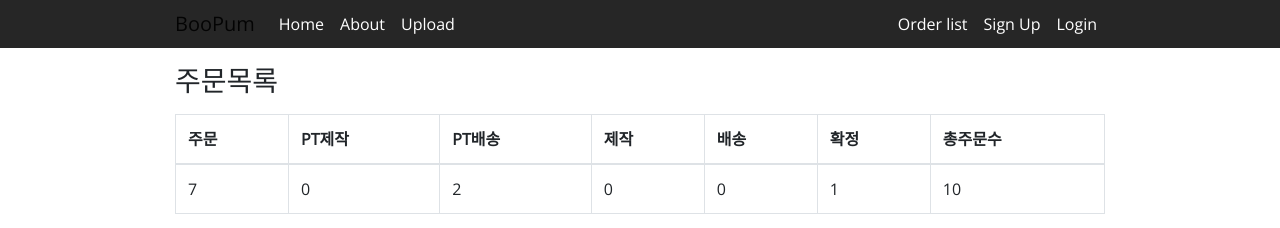
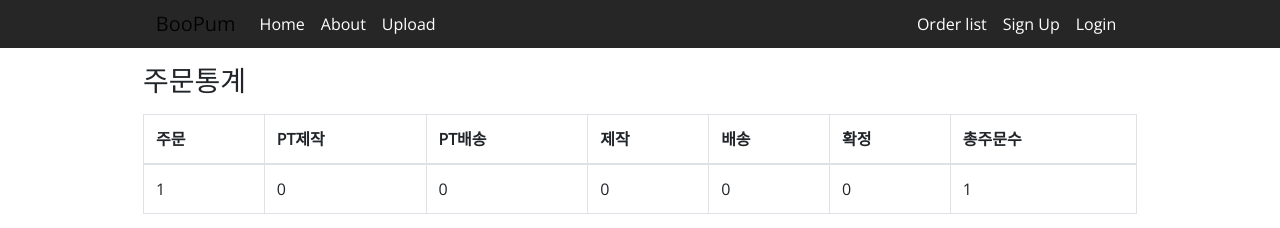
Before and after one commit to kynoalee/board, a Node server app: page /order/list in a window 1280 px wide. Shown: the top 228 px of the page. Run offline with Node 20, Linux system fonts and the light colour scheme; tables that the repository leaves empty hold one stand-in row (values such as "Sample post"); some libraries are stand-ins or nearby versions.

Commit message:
주문 목록 골격 및 기본 DB연결

```diff
--- a/index.js
+++ b/index.js
@@ -26,6 +26,7 @@ db.on('error', function(err){
 // Other settings
 app.set('view engine', 'ejs');
 app.use(express.static(__dirname+'/public'));
+app.use(express.static("../files"));
 app.use(bodyParser.json());
 app.use(bodyParser.urlencoded({extended:true}));
 app.use(methodOverride('_method'));
--- /dev/null
+++ b/public/css/order.css
@@ -0,0 +1,3 @@
+.container {
+    max-width: 80%;
+  }
--- /dev/null
+++ b/public/js/order.js
@@ -0,0 +1,4 @@
+// order/list 제어 함수 모음
+function alertTest(){
+    alert('test');
+}
--- a/routes/order.js
+++ b/routes/order.js
@@ -18,9 +18,84 @@ router.get('/',util.isLoggedin,function(req, res){
 
 // list get
 router.get('/list',function(req,res){
-    res.render('order/list',{
+    // Order.Summary.create({
+    //     ordernum:5,
+    //     orderdate:Date(),
+    //     mdate:Date(),
+    //     status:3,
+    //     customermemo:""
+    // }, function(err, user){
+    //     if(err){
+    //       return res.redirect('/');
+    //     }
+    //     res.redirect('/');
+    //   });
+    Order.Summary.find({},function(err,arr){
+        var summary = [];
+        var summaryNum = {
+            order : 0,
+            ptWork : 0,
+            ptDeli : 0,
+            work : 0,
+            deli : 0,
+            done : 0,
+            all : 0
+        };
+        for(var ob of arr){
+            let dateOb ={
+                orderD : moment(ob.orderdate).format("YYYY-MM-DD"),
+                orderH : moment(ob.orderdate).format("HH:mm:ss"),
+                modiD : moment(ob.mdate).format("YYYY-MM-DD"),
+                modiH : moment(ob.mdate).format("HH:mm:ss")
+            }
 
-    });
+            let stat = '';
+            switch(ob.status){
+                case 1 : stat = "주문";
+                    summaryNum.order += 1;
+                    summaryNum.all +=1;
+                    break;
+                case 2 : stat = "PT 제작";
+                    summaryNum.ptWork += 1;
+                    summaryNum.all +=1;
+                    break;
+                case 3 : stat = "PT 배송";
+                    summaryNum.ptDeli += 1;
+                    summaryNum.all +=1;
+                    break;
+                case 4 : stat = "제작";
+                    summaryNum.work += 1;
+                    summaryNum.all +=1;
+                    break;
+                case 5 : stat = "배송";
+                    summaryNum.deli += 1;
+                    summaryNum.all +=1;
+                    break;
+                case 6 : stat = "확정";
+                    summaryNum.done += 1;
+                    summaryNum.all +=1;
+                    break;
+                    default:break;
+            }
+
+            let contents = {
+                ordernum : ob.ordernum,
+                orderdateD : dateOb.orderD,
+                orderdateH : dateOb.orderH,
+                modidateD : dateOb.modiD,
+                modidateH : dateOb.modiH,
+                status : stat,
+                memo : ob.customermemo
+            }
+            summary.push(contents);
+        }
+
+        res.render('order/list',{
+            summary : summary,
+            summaryNum : summaryNum
+        });
+    })
+
 });
 
 var storage = multer.diskStorage({
@@ -37,10 +112,9 @@ var order = multer({ storage: storage })
 
 // create
 router.post('/',order.array('file'),util.isLoggedin, function(req,res){
-    // req.body.filelink = new Array();
-    // let num = 0;
-    // // File create
-    // (async()=>{
+    req.body.filelink = new Array();
+    let num = 0;
+    // File create
 
     // req.files.forEach(function(fileInfo,index){
 
@@ -65,7 +139,6 @@ router.post('/',order.array('file'),util.isLoggedin, function(req,res){
 
 
     //     })
-    // })().then(v=>{
     //     // order_detail create
     //     Order.Detail.create(req.body, function(err, file){
     //         console.log('create Order Detail Document...')
@@ -78,7 +151,7 @@ router.post('/',order.array('file'),util.isLoggedin, function(req,res){
     //         console.log('create order document done!')
     //     res.redirect('/order');
     //     });
-    // })
+
 });
 
 function createServerName(origin){
--- a/views/order/list.ejs
+++ b/views/order/list.ejs
@@ -4,12 +4,14 @@
 <html>
   <head>
     <%- include('../partials/head') %>
+    <script src="/js/order.js"></script>
+    <link rel="stylesheet" href="/css/order.css">
   </head>
   <body>
     <%- include('../partials/nav') %>
 
-    <div class="container mb-3">
-        <h3 class="contentBoxTop mb-3">주문목록</h3>
+    <div class="container container-per mb-3">
+        <h3 class="contentBoxTop mb-3">주문통계</h3>
         <table class='table table-bordered'>
             <thead>
                 <tr>
@@ -24,24 +26,37 @@
             </thead>
             <tbody>
                 <tr>
-                    <td scope="row">7</td>
-                    <td>0</td>
-                    <td>2</td>
-                    <td>0</td>
-                    <td>0</td>
-                    <td>1</td>
-                    <td>10</td>
+                    <td scope="row"><%=summaryNum.order%></td>
+                    <td><%=summaryNum.ptWork%></td>
+                    <td><%=summaryNum.ptDeli%></td>
+                    <td><%=summaryNum.work%></td>
+                    <td><%=summaryNum.deli%></td>
+                    <td><%=summaryNum.done%></td>
+                    <td><%=summaryNum.all%></td>
                 </tr>
             </tbody>
         </table>
         <!-- 라스트오더 -->
-
+        <h3>주문 상세</h3>
         <table class='table'>
             <thead id="lastOrder" data-toggle="collapse" data-target="#orderDetail">
                 <tr>
-                    <th scope="col">주문<br />ㅇㅇㅇㅇㅇ</th>
-                    <th scope="col">PT제작</th>
-                    <th scope="col">PT배송</th>
+                    <th width=10 class="align-middle">1</th>
+                    <th scope="col">
+                        <div>
+                            <img src="/images/example.jpg" width=100>
+                        </div>
+                    </th>
+                    <th scope="col">
+                        <div>
+                            <img src="/gifs/unnamed.gif" width=100 alt="">
+                        </div>
+                    </th>
+                    <th scope="col">
+                        <div>
+                            <video src="/videos/20190405_125246.mp4" width=200 controls loop></video>
+                        </div>
+                    </th>
                     <th scope="col">제작</th>
                     <th scope="col">배송</th>
                     <th scope="col">확정</th>
@@ -51,23 +66,63 @@
             <!-- 주문 상세 -->
             <tbody id="orderDetail" class="collapse" data-parent="#lastOrder">
                 <tr>
-                    <td scope="row">상세내역</td>
-                    <td>0</td>
-                    <td>2</td>
-                    <td>0</td>
-                    <td>0</td>
-                    <td>1</td>
-                    <td>10</td>
+                    <td><!--빈공간--></td>
+                    <td scope="row">
+                        C:파일업로드<br>
+                        - 새로운 부품을 제작
+                        <div>V: 하기싫음</div>
+                        <div>C: 해줘</div>
+                        <div>V: ㅇㅋ</div>
+                    </td>
+                    <td>
+                        C:파일업로드<br>
+                        - 새로운 부품을 제작
+                    </td>
+                    <td>
+                        C:파일업로드<br>
+                        - 새로운 부품을 제작
+                    </td>
+                    <td>
+                        C:파일업로드<br>
+                        - 새로운 부품을 제작
+                    </td>
+                    <td>
+                        C:파일업로드<br>
+                        - 새로운 부품을 제작
+                    </td>
+                    <td>
+                        C:파일업로드<br>
+                        - 새로운 부품을 제작
+                    </td>
+                    <td>
+                        C:파일업로드<br>
+                        - 새로운 부품을 제작
+                    </td>
                 </tr>
             </tbody>
         </table>
         <!-- 주문 간략리스트 -->
-        <table>
+        <h3>주문 목록</h3>
+        <table class="table table-hover">
             <thead>
-                <th></th>
+                <tr>
+                    <th>주문번호</th>
+                    <th>주문일시</th>
+                    <th>마지막작업일시</th>
+                    <th>상태</th>
+                    <th>주문 메모</th>
+                </tr>
             </thead>
             <tbody>
-                <tr></tr>
+                <%for(var obj of summary){%>
+                    <tr>
+                        <td><%=obj.ordernum%></td>
+                        <td><%=obj.orderdateD%><br /><%=obj.orderdateH%></td>
+                        <td><%=obj.modidateD%><br /><%=obj.modidateH%></td>
+                        <td><%=obj.status%></td>
+                        <td><input type="text" value="<%=obj.memo%>"></td>
+                    </tr>
+                <%}%>
             </tbody>
         </table>
     </div>
--- a/views/partials/head.ejs
+++ b/views/partials/head.ejs
@@ -26,4 +26,4 @@
 <script src="/js/upload.js"></script>
 
 
-<title>My Website</title>
+<title>부품가격이 부품</title>
```
Also changed, not shown: models/Order.js (+8 -1 lines).
